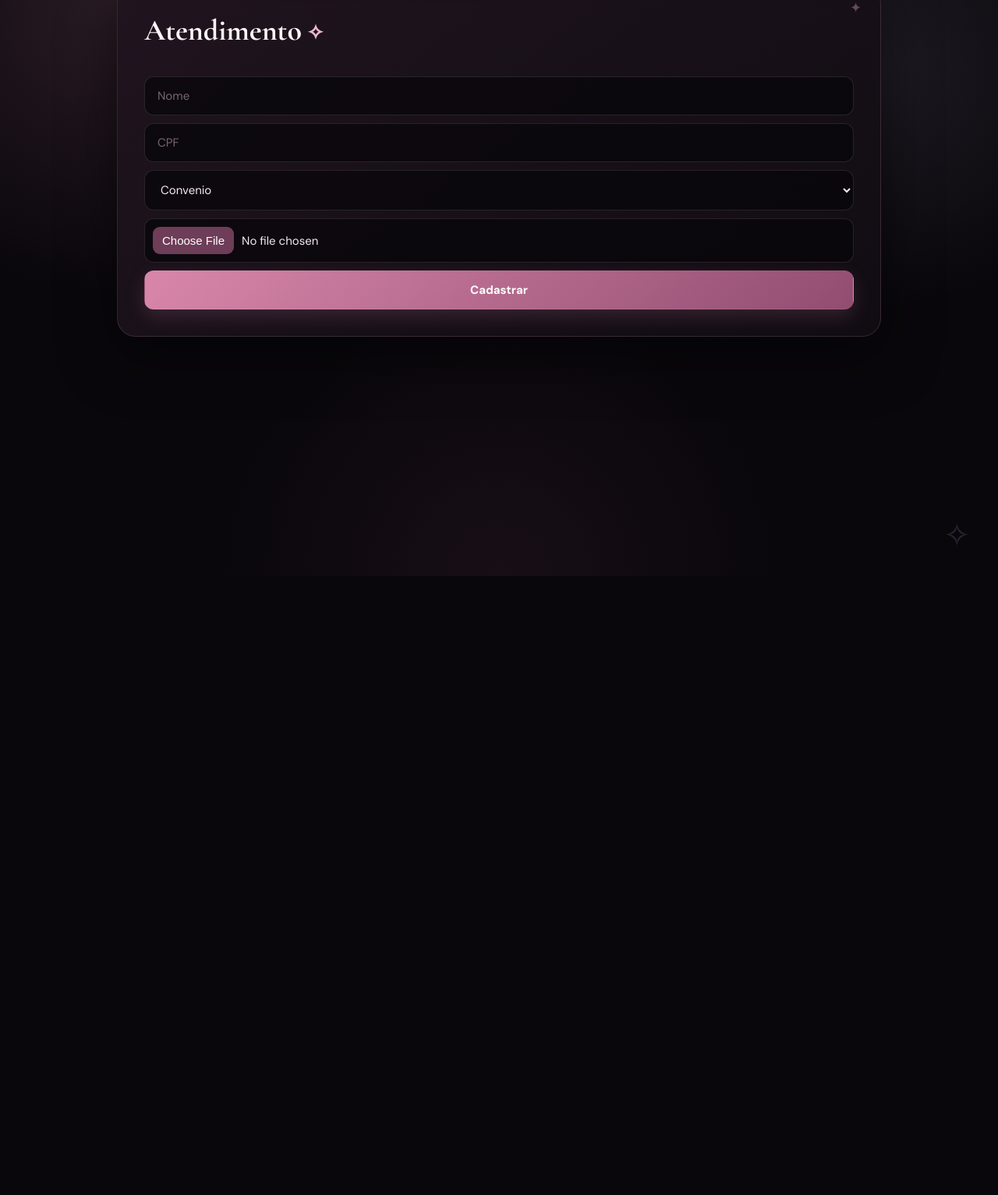
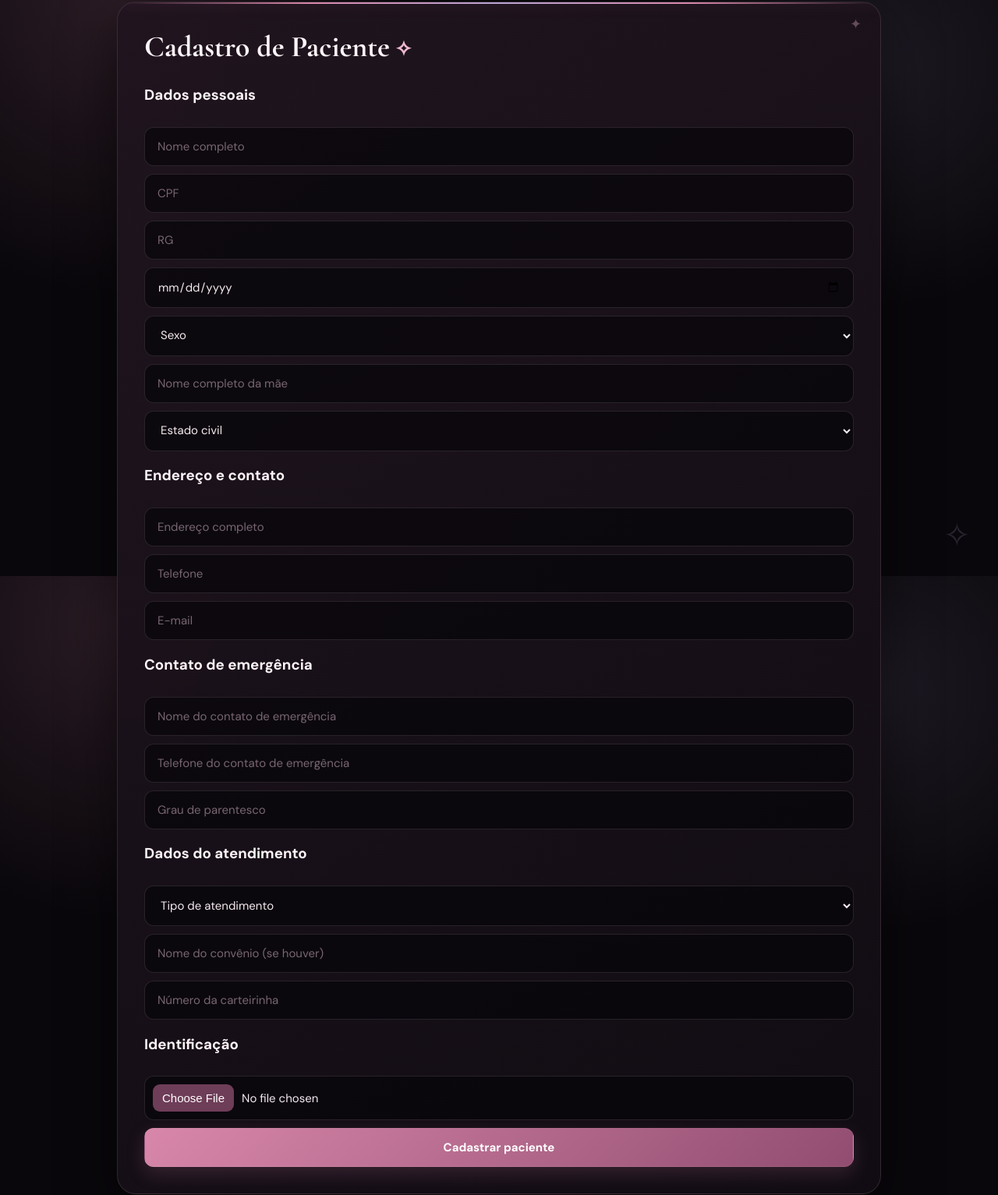
Before and after one commit to kevink16-1/sentinela, a website: page frontend/atendimento.html in a window 1280 px wide. Shown: the part 61-1594 px from the top of the page at 78% size. Before the commit the page ends 800 px from the top, so only its background shows below. Drawn offline with nearby package versions, Linux system fonts and the light colour scheme; files that its build step writes are made by us from their sources.

Commit message:
Update atendimento.html

````diff
--- a/frontend/atendimento.html
+++ b/frontend/atendimento.html
@@ -1,21 +1,69 @@
+```html
 <!DOCTYPE html>
 <html>
 <head><link rel="stylesheet" href="style.css"></head>
 <body>
 <div class="container">
-<h2>Atendimento</h2>
+<h2>Cadastro de Paciente</h2>
 
-<input id="nome" placeholder="Nome">
-<input id="cpf" placeholder="CPF">
+<h3>Dados pessoais</h3>
+
+<input id="nome" placeholder="Nome completo">
+<input id="documento" placeholder="CPF">
+<input id="rg" placeholder="RG">
+<input id="datadenascimento" type="date">
+
+<select id="sexo">
+  <option value="">Sexo</option>
+  <option>Masculino</option>
+  <option>Feminino</option>
+  <option>Outro</option>
+  <option>Não informado</option>
+</select>
+
+<input id="nomemae" placeholder="Nome completo da mãe">
+
+<select id="estadocivil">
+  <option value="">Estado civil</option>
+  <option>Solteiro(a)</option>
+  <option>Casado(a)</option>
+  <option>Divorciado(a)</option>
+  <option>Viúvo(a)</option>
+  <option>União estável</option>
+</select>
+
+
+<h3>Endereço e contato</h3>
+
+<input id="endereco" placeholder="Endereço completo">
+<input id="telefone" placeholder="Telefone">
+<input id="email" type="email" placeholder="E-mail">
+
+
+<h3>Contato de emergência</h3>
+
+<input id="contatoemergencia" placeholder="Nome do contato de emergência">
+<input id="telefoneemergencia" placeholder="Telefone do contato de emergência">
+<input id="parentesco" placeholder="Grau de parentesco">
+
+
+<h3>Dados do atendimento</h3>
 
 <select id="tipo">
-  <option>Convenio</option>
+  <option value="">Tipo de atendimento</option>
+  <option>Convênio</option>
   <option>Particular</option>
+  <option>SUS</option>
 </select>
 
-<input type="file" id="foto">
+<input id="convenio" placeholder="Nome do convênio (se houver)">
+<input id="numerocarteirinha" placeholder="Número da carteirinha">
 
-<button onclick="cadastrar()">Cadastrar</button>
+<h3>Identificação</h3>
+
+<input type="file" id="foto" accept="image/*">
+
+<button onclick="cadastrar()">Cadastrar paciente</button>
 </div>
 
 <script>
@@ -25,12 +73,28 @@ function cadastrar(){
   headers:{"Content-Type":"application/json"},
   body: JSON.stringify({
     nome: nome.value,
-    cpf: cpf.value,
-    tipo: tipo.value
+    documento: documento.value,
+    rg: rg.value,
+    datadenascimento: datadenascimento.value,
+    sexo: sexo.value,
+    nomemae: nomemae.value,
+    estadocivil: estadocivil.value,
+    endereco: endereco.value,
+    telefone: telefone.value,
+    email: email.value,
+    contatoemergencia: contatoemergencia.value,
+    telefoneemergencia: telefoneemergencia.value,
+    parentesco: parentesco.value,
+    tipo: tipo.value,
+    convenio: convenio.value,
+    numerocarteirinha: numerocarteirinha.value
   })
  });
- alert("Paciente enviado para triagem");
+
+ alert("Paciente cadastrado e enviado para triagem");
 }
 </script>
 </body>
 </html>
+```
+d
````
